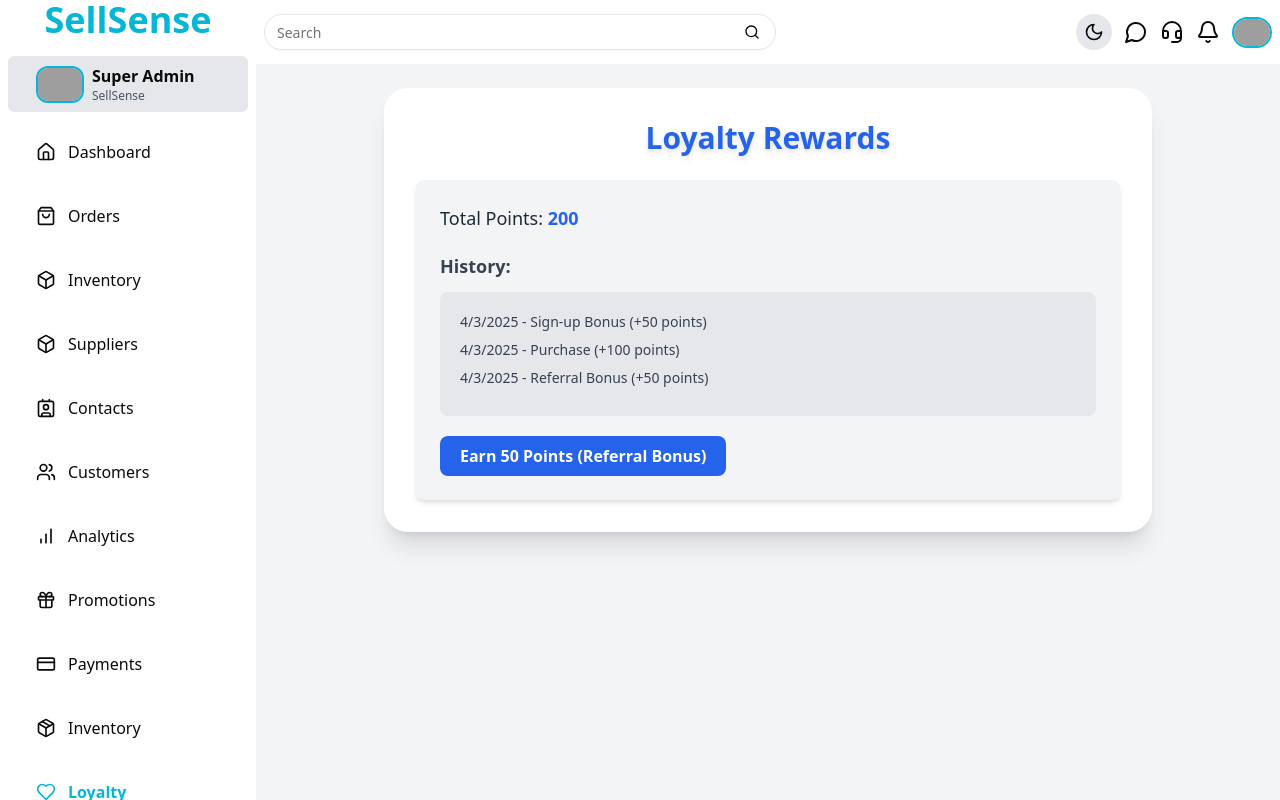
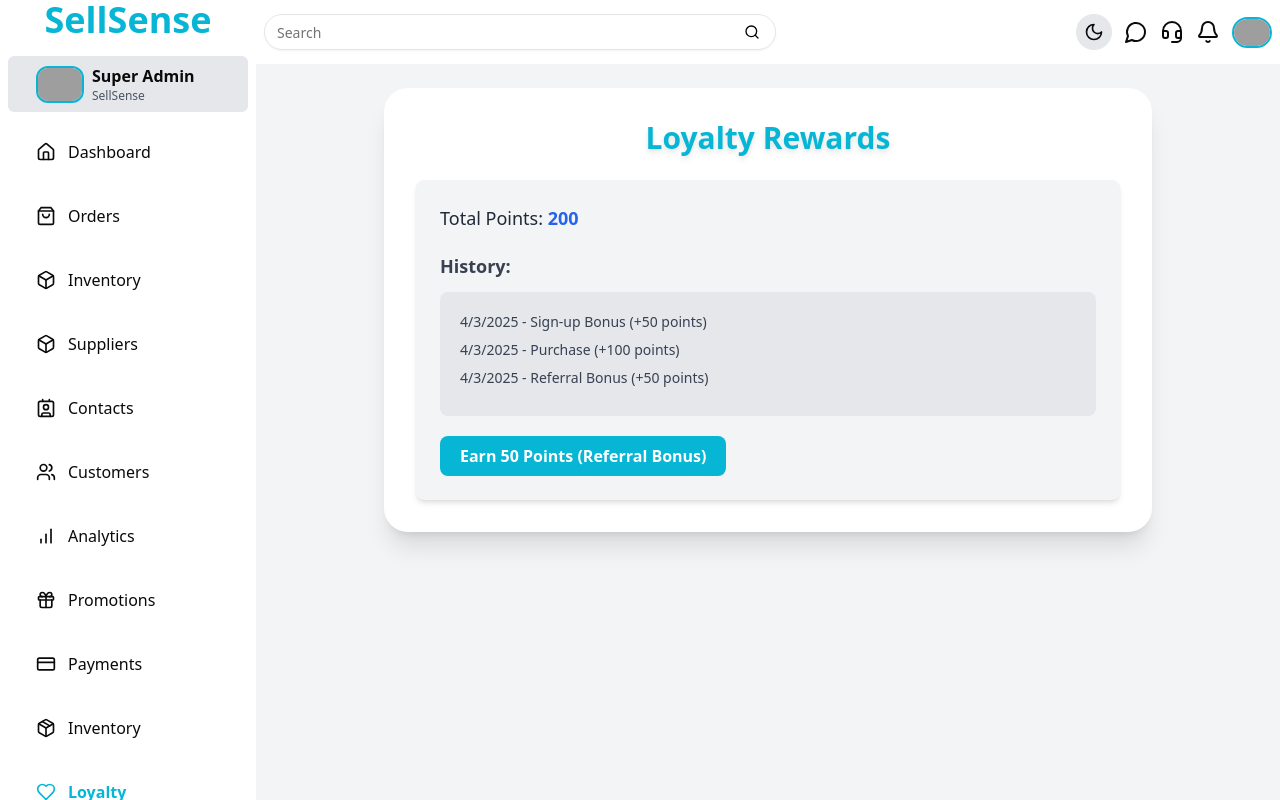
Before and after one commit to xyryc/sellsense-crm, a Next.js app: page /loyalty in a window 1280 px wide. Built offline with nearby package versions, Linux system fonts and the light colour scheme; grey boxes are pictures that could not be loaded.

Commit message:
colour change is loyalty page

```diff
--- a/src/app/(root)/loyalty/page.tsx
+++ b/src/app/(root)/loyalty/page.tsx
@@ -58,12 +58,12 @@ const LoyaltyPage = ({ userId }: { userId: string }) => {
 
   return (
     <section className="max-w-3xl mx-auto p-8 bg-white text-gray-800 shadow-xl rounded-3xl">
-    <h2 className="text-3xl font-extrabold text-center text-blue-600 drop-shadow-md">
+    <h2 className="text-3xl font-extrabold text-center text-[#06b6d4] drop-shadow-md">
       Loyalty Rewards
     </h2>
     {loading ? (
       <div className="flex justify-center mt-6" aria-live="polite">
-        <Loader2 className="animate-spin text-blue-600 w-8 h-8" />
+        <Loader2 className="animate-spin text-[#06b6d4] w-8 h-8" />
       </div>
     ) : error ? (
       <div className="text-center mt-6" aria-live="assertive">
@@ -94,7 +94,7 @@ const LoyaltyPage = ({ userId }: { userId: string }) => {
         </ul>
         <Link
           href="/referral"
-          className="mt-5 inline-block bg-blue-600 text-white px-5 py-2 rounded-lg font-semibold hover:bg-blue-700 transition"
+          className="mt-5 inline-block bg-[#06B6D4] text-white px-5 py-2 rounded-lg font-semibold hover:bg-[#04b3ce] transition"
           onClick={() => addPoints(50, "Referral Bonus")}
         >
           Earn 50 Points (Referral Bonus)
```
